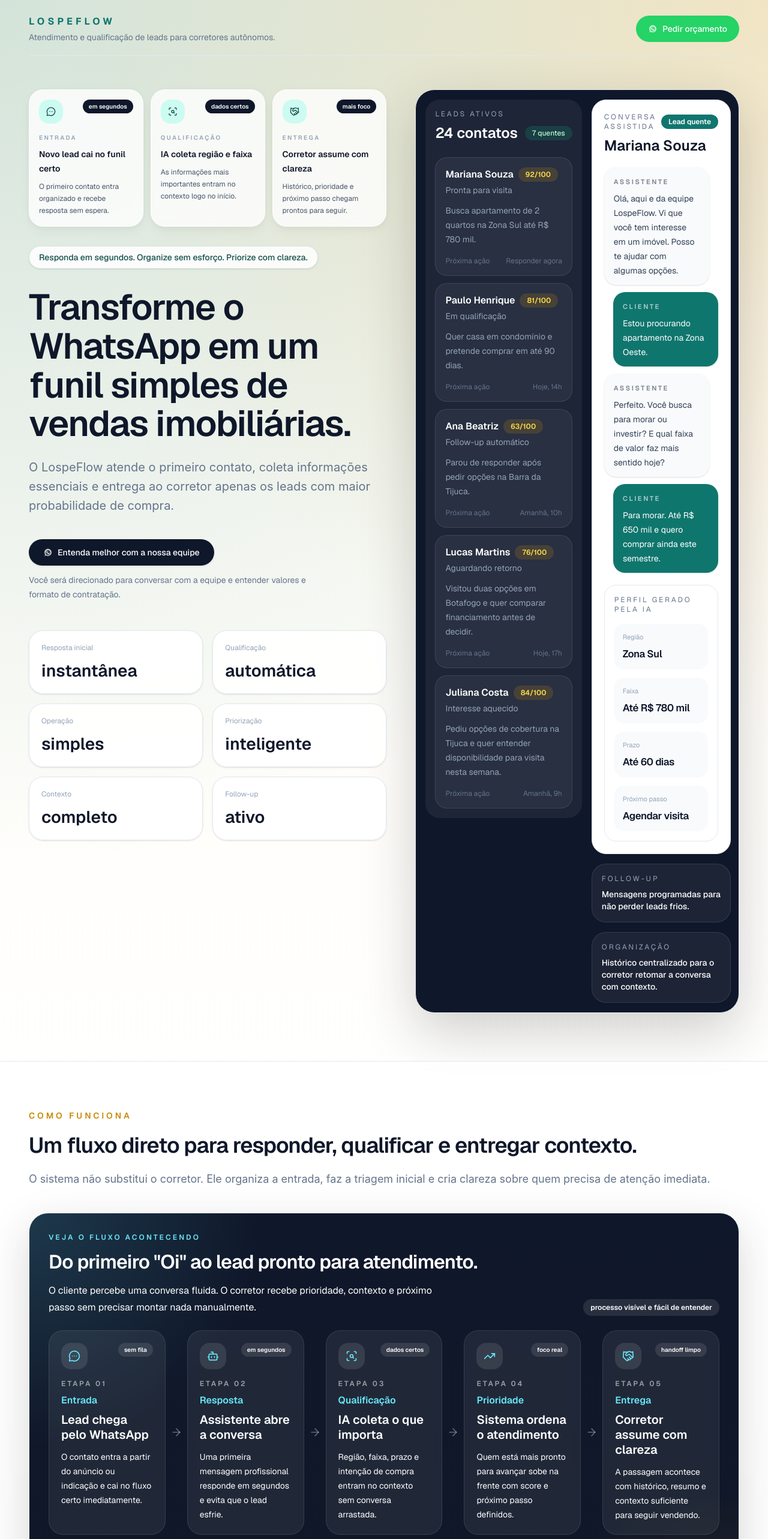
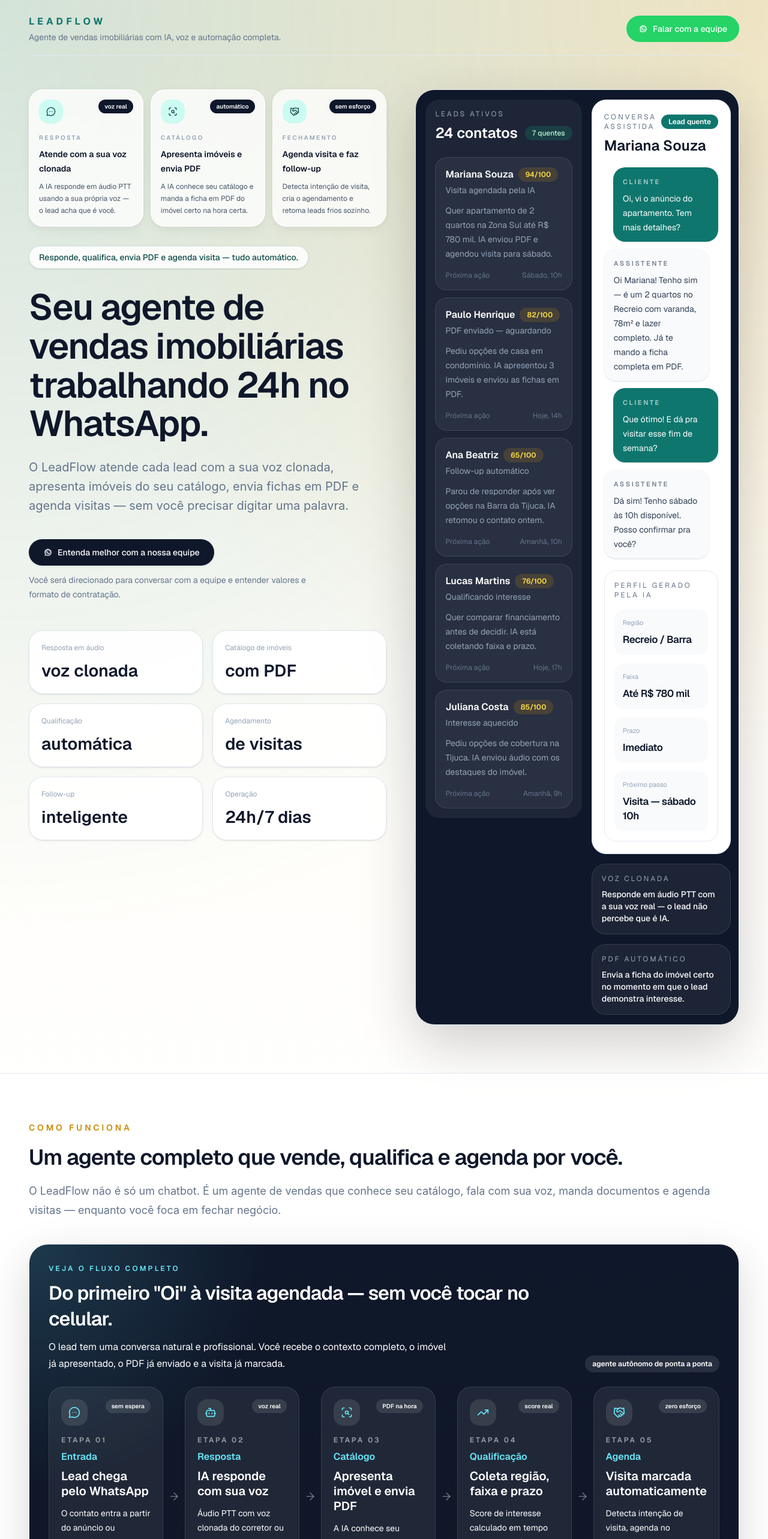
Before and after one commit to cgui07/leadflow-template, a Next.js app: page / in a window 1280 px wide. Shown: the top 2566 px of the page at 60% size. Built offline with nearby package versions, Linux system fonts and the light colour scheme.

Commit message:
fix: update branding references from LospeFlow to LeadFlow and adjust layout in AutomationSettingsSection

```diff
--- a/src/components/landing/LandingBenefitsSection.tsx
+++ b/src/components/landing/LandingBenefitsSection.tsx
@@ -29,7 +29,7 @@
           titleClassName="text-white"
         />
       </div>
-      <div className="grid gap-3 sm:grid-cols-2 sm:gap-4">
+      <div className="grid gap-3 sm:grid-cols-2 sm:gap-4 lg:grid-cols-3">
         {content.items.map((benefit) => (
           <LandingBenefitCard
             benefit={benefit}
--- a/src/features/landing/content.ts
+++ b/src/features/landing/content.ts
@@ -151,28 +151,26 @@
 }
 
 const contactHref =
-  "https://wa.me/5521981424040?text=Olá%2C%20quero%20entender%20como%20o%20LospeFlow%20funciona.";
+  "https://wa.me/5521981424040?text=Olá%2C%20quero%20entender%20como%20o%20LeadFlow%20funciona.";
 
 export const landingContent = {
   brand: {
-    name: "LospeFlow",
+    name: "LeadFlow",
     logoUrl: "/lead-logo.png",
-    description:
-      "Atendimento e qualificação de leads para corretores autônomos.",
+    description: "Agente de vendas imobiliárias com IA, voz e automação completa.",
   },
   header: {
     contactAction: {
-      label: "Pedir orçamento",
+      label: "Falar com a equipe",
       href: contactHref,
       external: true,
     },
   },
   hero: {
-    eyebrow:
-      "Responda em segundos. Organize sem esforço. Priorize com clareza.",
-    title: "Transforme o WhatsApp em um funil simples de vendas imobiliárias.",
+    eyebrow: "Responde, qualifica, envia PDF e agenda visita — tudo automático.",
+    title: "Seu agente de vendas imobiliárias trabalhando 24h no WhatsApp.",
     description:
-      "O LospeFlow atende o primeiro contato, coleta informações essenciais e entrega ao corretor apenas os leads com maior probabilidade de compra.",
+      "O LeadFlow atende cada lead com a sua voz clonada, apresenta imóveis do seu catálogo, envia fichas em PDF e agenda visitas — sem você precisar digitar uma palavra.",
     primaryAction: {
       label: "Entenda melhor com a nossa equipe",
       href: contactHref,
@@ -182,37 +180,37 @@
     },
     signals: [
       {
-        label: "Entrada",
-        title: "Novo lead cai no funil certo",
+        label: "Resposta",
+        title: "Atende com a sua voz clonada",
         description:
-          "O primeiro contato entra organizado e recebe resposta sem espera.",
-        badge: "em segundos",
+          "A IA responde em áudio PTT usando a sua própria voz — o lead acha que é você.",
+        badge: "voz real",
         icon: "lead",
       },
       {
-        label: "Qualificação",
-        title: "IA coleta região e faixa",
+        label: "Catálogo",
+        title: "Apresenta imóveis e envia PDF",
         description:
-          "As informações mais importantes entram no contexto logo no início.",
-        badge: "dados certos",
+          "A IA conhece seu catálogo e manda a ficha em PDF do imóvel certo na hora certa.",
+        badge: "automático",
         icon: "qualify",
       },
       {
-        label: "Entrega",
-        title: "Corretor assume com clareza",
+        label: "Fechamento",
+        title: "Agenda visita e faz follow-up",
         description:
-          "Histórico, prioridade e próximo passo chegam prontos para seguir.",
-        badge: "mais foco",
+          "Detecta intenção de visita, cria o agendamento e retoma leads frios sozinho.",
+        badge: "sem esforço",
         icon: "handoff",
       },
     ],
     highlights: [
-      { label: "Resposta inicial", value: "instantânea" },
+      { label: "Resposta em áudio", value: "voz clonada" },
+      { label: "Catálogo de imóveis", value: "com PDF" },
       { label: "Qualificação", value: "automática" },
-      { label: "Operação", value: "simples" },
-      { label: "Priorização", value: "inteligente" },
-      { label: "Contexto", value: "completo" },
-      { label: "Follow-up", value: "ativo" },
+      { label: "Agendamento", value: "de visitas" },
+      { label: "Follow-up", value: "inteligente" },
+      { label: "Operação", value: "24h/7 dias" },
     ],
   },
   preview: {
@@ -224,39 +222,37 @@
     priorityLeads: [
       {
         name: "Mariana Souza",
-        stage: "Pronta para visita",
-        detail: "Busca apartamento de 2 quartos na Zona Sul até R$ 780 mil.",
-        score: "92/100",
-        eta: "Responder agora",
+        stage: "Visita agendada pela IA",
+        detail: "Quer apartamento de 2 quartos na Zona Sul até R$ 780 mil. IA enviou PDF e agendou visita para sábado.",
+        score: "94/100",
+        eta: "Sábado, 10h",
       },
       {
         name: "Paulo Henrique",
-        stage: "Em qualificação",
-        detail: "Quer casa em condomínio e pretende comprar em até 90 dias.",
-        score: "81/100",
+        stage: "PDF enviado — aguardando",
+        detail: "Pediu opções de casa em condomínio. IA apresentou 3 imóveis e enviou as fichas em PDF.",
+        score: "82/100",
         eta: "Hoje, 14h",
       },
       {
         name: "Ana Beatriz",
         stage: "Follow-up automático",
-        detail: "Parou de responder após pedir opções na Barra da Tijuca.",
-        score: "63/100",
+        detail: "Parou de responder após ver opções na Barra da Tijuca. IA retomou o contato ontem.",
+        score: "65/100",
         eta: "Amanhã, 10h",
       },
       {
         name: "Lucas Martins",
-        stage: "Aguardando retorno",
-        detail:
-          "Visitou duas opções em Botafogo e quer comparar financiamento antes de decidir.",
+        stage: "Qualificando interesse",
+        detail: "Quer comparar financiamento antes de decidir. IA está coletando faixa e prazo.",
         score: "76/100",
         eta: "Hoje, 17h",
       },
       {
         name: "Juliana Costa",
         stage: "Interesse aquecido",
-        detail:
-          "Pediu opções de cobertura na Tijuca e quer entender disponibilidade para visita nesta semana.",
-        score: "84/100",
+        detail: "Pediu opções de cobertura na Tijuca. IA enviou áudio com os destaques do imóvel.",
+        score: "85/100",
         eta: "Amanhã, 9h",
       },
     ],
@@ -266,165 +262,171 @@
       leadName: "Mariana Souza",
       messages: [
         {
-          role: "Assistente",
-          message:
-            "Olá, aqui e da equipe LospeFlow. Vi que você tem interesse em um imóvel. Posso te ajudar com algumas opções.",
-        },
-        {
           role: "Cliente",
-          message: "Estou procurando apartamento na Zona Oeste.",
+          message: "Oi, vi o anúncio do apartamento. Tem mais detalhes?",
         },
         {
           role: "Assistente",
           message:
-            "Perfeito. Você busca para morar ou investir? E qual faixa de valor faz mais sentido hoje?",
+            "Oi Mariana! Tenho sim — é um 2 quartos no Recreio com varanda, 78m² e lazer completo. Já te mando a ficha completa em PDF.",
         },
         {
           role: "Cliente",
+          message: "Que ótimo! E dá pra visitar esse fim de semana?",
+        },
+        {
+          role: "Assistente",
           message:
-            "Para morar. Até R$ 650 mil e quero comprar ainda este semestre.",
+            "Dá sim! Tenho sábado às 10h disponível. Posso confirmar pra você?",
         },
       ],
       profileLabel: "Perfil gerado pela IA",
       profileFields: [
-        { label: "Região", value: "Zona Sul" },
+        { label: "Região", value: "Recreio / Barra" },
         { label: "Faixa", value: "Até R$ 780 mil" },
-        { label: "Prazo", value: "Até 60 dias" },
-        { label: "Próximo passo", value: "Agendar visita" },
+        { label: "Prazo", value: "Imediato" },
+        { label: "Próximo passo", value: "Visita — sábado 10h" },
       ],
     },
     supportCards: [
       {
-        title: "Follow-up",
-        description: "Mensagens programadas para não perder leads frios.",
+        title: "Voz clonada",
+        description: "Responde em áudio PTT com a sua voz real — o lead não percebe que é IA.",
       },
       {
-        title: "Organização",
-        description:
-          "Histórico centralizado para o corretor retomar a conversa com contexto.",
+        title: "PDF automático",
+        description: "Envia a ficha do imóvel certo no momento em que o lead demonstra interesse.",
       },
     ],
   },
   process: {
     eyebrow: "Como funciona",
-    title: "Um fluxo direto para responder, qualificar e entregar contexto.",
+    title: "Um agente completo que vende, qualifica e agenda por você.",
     description:
-      "O sistema não substitui o corretor. Ele organiza a entrada, faz a triagem inicial e cria clareza sobre quem precisa de atenção imediata.",
-    journeyLabel: "Veja o fluxo acontecendo",
-    journeyTitle: 'Do primeiro "Oi" ao lead pronto para atendimento.',
+      "O LeadFlow não é só um chatbot. É um agente de vendas que conhece seu catálogo, fala com sua voz, manda documentos e agenda visitas — enquanto você foca em fechar negócio.",
+    journeyLabel: "Veja o fluxo completo",
+    journeyTitle: 'Do primeiro "Oi" à visita agendada — sem você tocar no celular.',
     journeyDescription:
-      "O cliente percebe uma conversa fluida. O corretor recebe prioridade, contexto e próximo passo sem precisar montar nada manualmente.",
-    journeyBadge: "processo visível e fácil de entender",
+      "O lead tem uma conversa natural e profissional. Você recebe o contexto completo, o imóvel já apresentado, o PDF já enviado e a visita já marcada.",
+    journeyBadge: "agente autônomo de ponta a ponta",
     customerPerspectiveEyebrow: "o que o cliente percebe",
-    customerPerspectiveTitle: "Atendimento rápido, natural e profissional.",
+    customerPerspectiveTitle: "Um corretor atencioso, disponível e rápido.",
     customerPerspectiveDescription:
-      "Em vez de esperar resposta ou preencher um processo pesado, o lead entra em uma conversa enxuta que já move a oportunidade para o ponto certo.",
+      "O lead recebe resposta em segundos, ouve áudios com voz real do corretor, recebe PDFs com detalhes do imóvel e sente que está sendo bem atendido desde o primeiro contato.",
     stages: [
       {
         label: "Entrada",
         title: "Lead chega pelo WhatsApp",
         description:
-          "O contato entra a partir do anúncio ou indicação e cai no fluxo certo imediatamente.",
+          "O contato entra a partir do anúncio ou indicação e é atendido em segundos, sem fila.",
         icon: "lead",
-        metric: "sem fila",
+        metric: "sem espera",
       },
       {
         label: "Resposta",
-        title: "Assistente abre a conversa",
+        title: "IA responde com sua voz",
         description:
-          "Uma primeira mensagem profissional responde em segundos e evita que o lead esfrie.",
+          "Áudio PTT com voz clonada do corretor ou texto — natural como se fosse você mesmo digitando.",
         icon: "reply",
-        metric: "em segundos",
+        metric: "voz real",
+      },
+      {
+        label: "Catálogo",
+        title: "Apresenta imóvel e envia PDF",
+        description:
+          "A IA conhece seu catálogo e manda a ficha em PDF do imóvel mais adequado automaticamente.",
+        icon: "qualify",
+        metric: "PDF na hora",
       },
       {
         label: "Qualificação",
-        title: "IA coleta o que importa",
+        title: "Coleta região, faixa e prazo",
         description:
-          "Região, faixa, prazo e intenção de compra entram no contexto sem conversa arrastada.",
-        icon: "qualify",
-        metric: "dados certos",
+          "Score de interesse calculado em tempo real para você saber quem merece atenção imediata.",
+        icon: "prioritize",
+        metric: "score real",
       },
       {
-        label: "Prioridade",
-        title: "Sistema ordena o atendimento",
+        label: "Agenda",
+        title: "Visita marcada automaticamente",
         description:
-          "Quem está mais pronto para avançar sobe na frente com score e próximo passo definidos.",
-        icon: "prioritize",
-        metric: "foco real",
-      },
-      {
-        label: "Entrega",
-        title: "Corretor assume com clareza",
-        description:
-          "A passagem acontece com histórico, resumo e contexto suficiente para seguir vendendo.",
+          "Detecta intenção de visita, agenda no calendário e envia confirmação — sem intervenção manual.",
         icon: "handoff",
-        metric: "handoff limpo",
+        metric: "zero esforço",
       },
     ],
     outcomes: [
       {
         label: "Cliente vê",
-        value: "Conversa natural",
+        value: "Atendimento humano",
         description:
-          "Uma troca objetiva, profissional e sem parecer formulário engessado.",
+          "Uma conversa fluida, com voz real e respostas contextuais — sem parecer robô.",
       },
       {
         label: "IA entrega",
-        value: "Contexto pronto",
+        value: "Imóvel + PDF certos",
         description:
-          "Região, faixa, prazo e interesse chegam organizados para a equipe.",
+          "O imóvel mais adequado apresentado com ficha completa no momento certo.",
       },
       {
         label: "Corretor ganha",
-        value: "Prioridade clara",
+        value: "Visita agendada",
         description:
-          "Fica evidente quem precisa de resposta imediata e qual deve ser o próximo movimento.",
+          "Recebe o lead qualificado com contexto completo, PDF já enviado e visita já marcada.",
       },
     ],
     steps: [
       {
-        title: "Resposta imediata no WhatsApp",
+        title: "Resposta em áudio com sua voz",
         description:
-          "Todo novo contato recebe uma resposta profissional em segundos, mesmo quando o corretor está em visita ou dirigindo.",
+          "Grave 30 segundos de áudio e o sistema clona sua voz. A partir daí, cada resposta soa como você — mesmo quando você está em uma visita ou dirigindo.",
       },
       {
-        title: "Conversa curta e objetiva",
+        title: "Catálogo inteligente com envio de PDF",
         description:
-          "O assistente faz poucas perguntas, mas captura o que importa: região, faixa de valor, prazo e intenção de compra.",
+          "Cadastre seus imóveis e faça upload das fichas em PDF. A IA apresenta o imóvel certo para cada cliente e envia o documento automaticamente quando há interesse.",
       },
       {
-        title: "Entrega do lead pronto",
+        title: "Agendamento e follow-up automáticos",
         description:
-          "Quando o lead demonstra intenção real, o corretor assume a conversa com histórico, contexto e prioridade definidos.",
+          "Quando o lead aceita uma visita, o sistema agenda no calendário. Leads que somem recebem follow-ups personalizados com roteiro que você mesmo define.",
       },
     ],
   },
   benefits: {
     eyebrow: "O que o corretor ganha",
-    title: "Menos perda de lead. Mais foco em quem realmente quer comprar.",
+    title: "Um agente trabalhando por você — de dia, de noite, nos fins de semana.",
     description:
-      "O valor do produto está na capacidade de aumentar a taxa de resposta e reduzir o abandono causado por demora, desorganização e ausência de follow-up.",
+      "Enquanto você está em visita, o LeadFlow atende, qualifica, envia PDF e agenda. Você só entra em cena quando o lead já está pronto para fechar.",
     items: [
       {
         description:
-          "Mini CRM com histórico completo de mensagens e ficha automática do lead.",
+          "Respostas em áudio PTT com voz clonada do corretor — o lead não percebe que é IA.",
       },
       {
         description:
-          "Classificação de interesse para destacar quem merece atendimento imediato.",
+          "Catálogo de imóveis com envio automático de PDF quando o lead demonstra interesse.",
       },
       {
         description:
-          "Follow-ups programados para leads frios ou que deixaram de responder.",
+          "Agendamento automático de visitas integrado ao Google Calendar.",
       },
       {
         description:
-          "Interface simples para corretores autônomos que não querem aprender um CRM pesado.",
+          "Score de qualificação em tempo real para priorizar quem está mais próximo de comprar.",
+      },
+      {
+        description:
+          "Follow-up com roteiro personalizado pelo corretor para reativar leads frios.",
+      },
+      {
+        description:
+          "Mini CRM com histórico completo, resumo gerado por IA e pipeline visual por etapa.",
       },
     ],
   },
   footer: {
-    label: "LospeFlow - WhatsApp + IA + CRM leve",
+    label: "LeadFlow — IA, voz, catálogo e CRM para corretores de imóveis",
     action: {
       label: "Falar com a equipe",
       href: contactHref,
--- a/src/features/settings/components/SettingsPageClient.tsx
+++ b/src/features/settings/components/SettingsPageClient.tsx
@@ -168,7 +168,6 @@
             modelHelpText={modelHelpText}
             modelOptions={modelOptions}
             saveError={saveError}
-            selectedProvider={selectedProvider}
             update={update}
           />
         ) : activeSection === "facebook" ? (
```
Also changed, not shown: src/features/settings/components/AutomationSettingsSection.tsx (+62 -38 lines).
